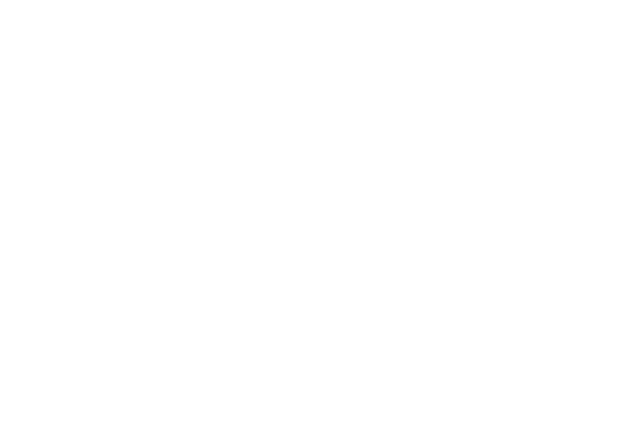
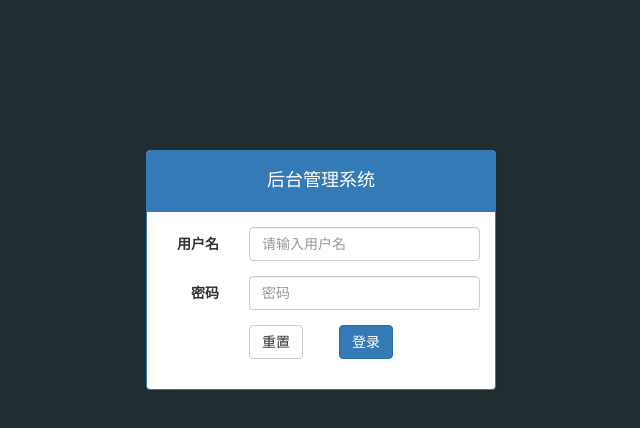
Before and after one commit to zcf88/letao, a website: page public/admin/login.html in a window 1280 px wide. Shown: the whole page, without its empty margins (319-959 px from the left). Drawn offline with Linux system fonts and the light colour scheme.

Commit message:
登录功能完成

```diff
--- a/public/admin/css/commen.css
+++ b/public/admin/css/commen.css
@@ -0,0 +1,7 @@
+.body_bg{
+  background: #222d32;
+
+}
+.mt{
+  margin-top:150px;
+}
--- a/public/admin/js/login.js
+++ b/public/admin/js/login.js
@@ -0,0 +1,76 @@
+$(function(){
+//验证表单
+$('form').bootstrapValidator({
+  fields:{
+    username:{
+     validators:{
+      notEmpty:{
+        message:'用户名不能为空'
+      },
+      stringLength:{
+        min:2,
+        max:6,
+        message:'用户名必须为2-6位'
+      },
+      callback:{
+        message:'用户名不存在'
+      }
+     }
+    },
+    password:{
+     validators:{
+      notEmpty:{
+        message:'密码不能为空'
+      },
+      stringLength:{
+        min:6,
+        max:12,
+        message:'密码必须为6-12位'
+      },
+      callback:{
+        message:'密码错误'
+      }
+     }
+    }
+  },
+  feedbackIcons:{
+    valid: 'glyphicon glyphicon-ok',
+    invalid: 'glyphicon glyphicon-remove',
+    validating: 'glyphicon glyphicon-refresh'
+  }
+})
+//重置小图标
+$('[type=reset]').on('click',function(){
+  $('form')
+  .data('bootstrapValidator')
+  .resetForm(true);
+})
+
+$('form').on('success.form.bv',function(e){
+  e.preventDefault();
+  $.ajax({
+    url:'/employee/employeeLogin',
+    type:'post',
+    data:$('form').serialize(),
+    success:function(info){
+    // console.log(info);
+    if(info.success){
+      location.href = 'index.html'
+    }
+    if(info.error === 1000){
+      $('form').data('bootstrapValidator')
+      .updateStatus('username','INVALID','callback');
+    }
+    if(info.error === 1001){
+      $('form').data('bootstrapValidator')
+      .updateStatus('password','INVALID','callback');
+    }
+
+    }
+
+  })
+})
+
+
+
+})
--- a/public/admin/login.html
+++ b/public/admin/login.html
@@ -4,9 +4,48 @@
   <meta charset="UTF-8">
   <meta name="viewport" content="width=device-width, initial-scale=1.0">
   <meta http-equiv="X-UA-Compatible" content="ie=edge">
+  <link rel="stylesheet" href="./lib/bootstrap/css/bootstrap.css">
+  <link rel="stylesheet" href="./lib/bootstrap-validator/css/bootstrapValidator.css">
+  <link rel="stylesheet" href="./css/commen.css">
   <title>my登录页</title>
 </head>
-<body >
+<body class="body_bg">
+  <div class="container">
+      <div class="col-md-4 col-md-offset-4 mt">
+          <div class="panel panel-primary">
+              <div class="panel-heading">
+                <h4 class="text-center">后台管理系统</h4>
+              </div>
+              <div class="panel-body">
+                  <form class="form-horizontal">
+                      <div class="form-group">
+                        <label for="username" class="col-sm-3 control-label">用户名</label>
+                        <div class="col-sm-9">
+                          <input type="text" name="username" autocomplete="off" class="form-control" id="username" placeholder="请输入用户名">
+                        </div>
+                      </div>
+                      <div class="form-group">
+                        <label for="password" class="col-sm-3 control-label">密码</label>
+                        <div class="col-sm-9">
+                          <input type="password" name="password" class="form-control" id="password" placeholder="密码">
+                        </div>
+                      </div>
+                      <div class="form-group">
+                        <div class="col-sm-offset-3 col-sm-6">
+                          <button type="reset" class="btn btn-default">重置</button>
+                          <button type="submit" class="btn btn-primary pull-right">登录</button>
+                        </div>
+                      </div>
+                  </form>
+              </div>
+          </div>
+      </div>
+  </div>
 
+
+ <script src="./lib/jquery/jquery.js"></script>
+ <script src="./lib/bootstrap/js/bootstrap.js"></script>
+ <script src="./lib/bootstrap-validator/js/bootstrapValidator.js"></script>
+<script src="./js/login.js"></script>
 </body>
 </html>
```
